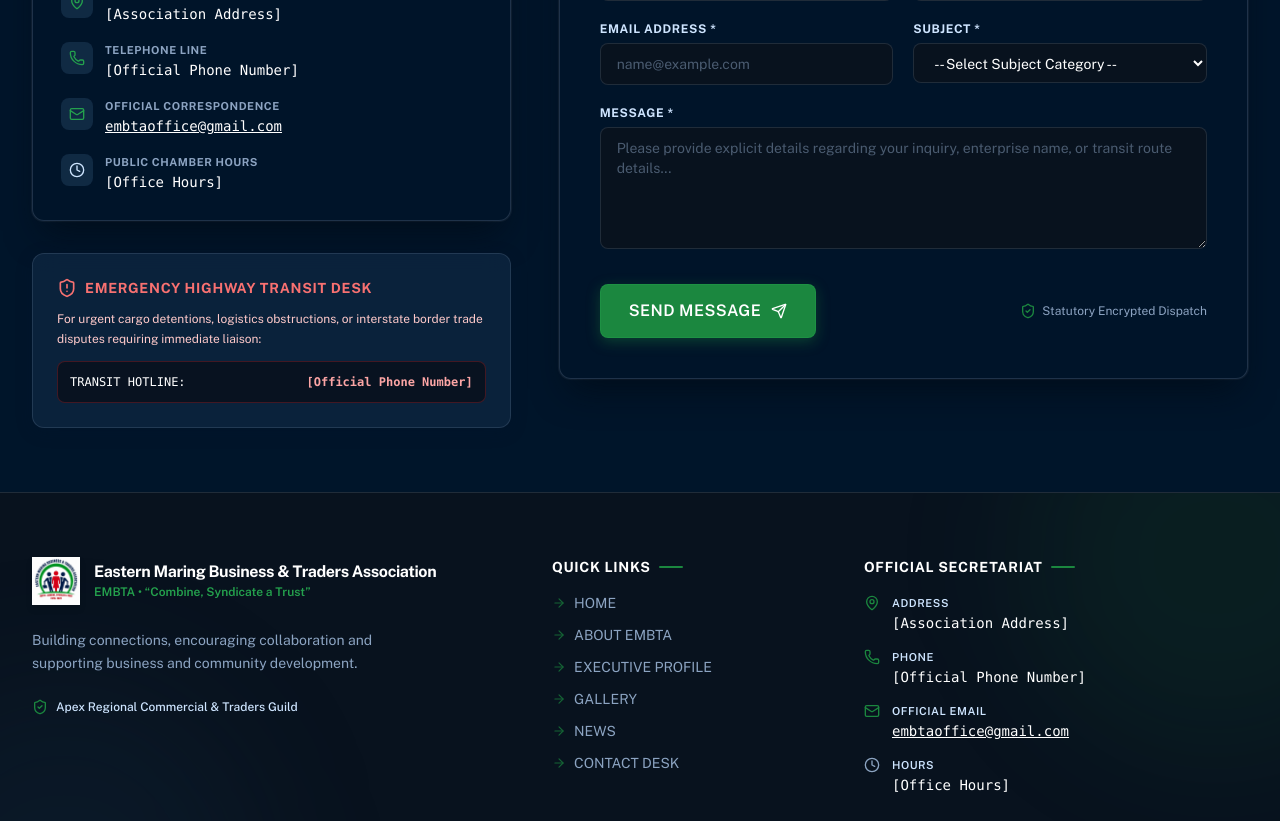
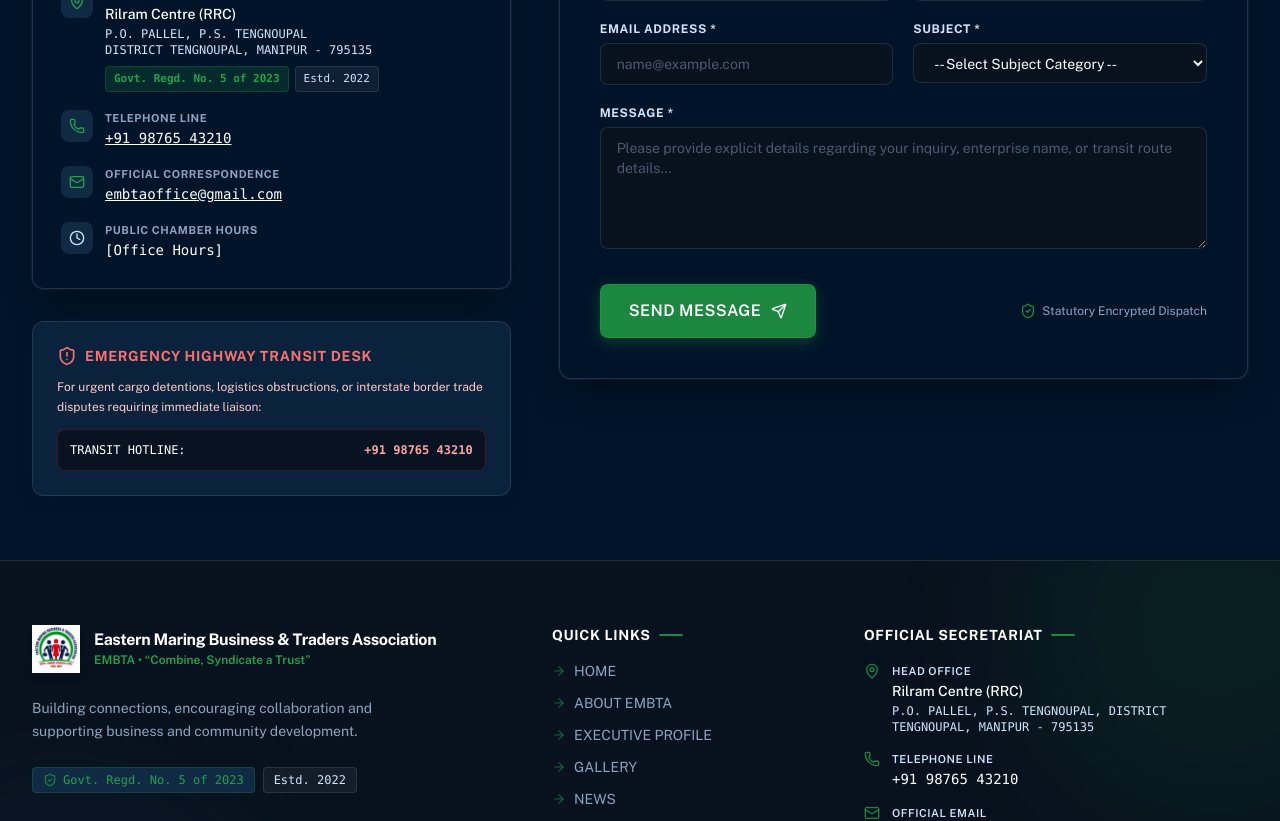
Before and after one commit to embtaoffice-source/EMBTA, a React (Vite) app: page /contact in a window 1280 px wide. Shown: the part 760-1581 px from the top of the page. Built offline with nearby package versions, Linux system fonts and the light colour scheme.

Commit message:
feat: update official Head Office address, Estd 2022, Govt Regd No 5 of 2023, and phone coordinates

```diff
--- a/src/components/layout/Footer.tsx
+++ b/src/components/layout/Footer.tsx
@@ -36,9 +36,14 @@
               {siteConfig.supportingText}
             </p>
 
-            <div className="pt-2 flex items-center gap-2 text-xs text-embta-slate font-medium">
-              <ShieldCheck className="w-4 h-4 text-embta-green" />
-              <span>Apex Regional Commercial & Traders Guild</span>
+            <div className="pt-2 flex flex-wrap items-center gap-2 text-xs font-mono">
+              <span className="inline-flex items-center gap-1.5 px-2.5 py-1 rounded bg-embta-navy-light text-embta-green-light border border-embta-green/30">
+                <ShieldCheck className="w-3.5 h-3.5 text-embta-green" />
+                <span>{siteConfig.regdNo}</span>
+              </span>
+              <span className="px-2.5 py-1 rounded bg-white/5 text-embta-slate border border-white/10">
+                {siteConfig.estd}
+              </span>
             </div>
           </div>
 
@@ -75,9 +80,14 @@
                 <MapPin className="w-4 h-4 text-embta-green shrink-0 mt-0.5" />
                 <div>
                   <span className="block text-[11px] uppercase tracking-wider text-embta-slate font-semibold">
-                    Address
+                    Head Office
                   </span>
-                  <span className="text-white font-mono">{siteConfig.contact.address}</span>
+                  <span className="text-white font-medium block">
+                    {siteConfig.contact.headOffice}
+                  </span>
+                  <span className="text-embta-slate text-xs font-mono block mt-0.5">
+                    {siteConfig.contact.po}, {siteConfig.contact.ps}, {siteConfig.contact.district}
+                  </span>
                 </div>
               </li>
 
@@ -85,9 +95,14 @@
                 <Phone className="w-4 h-4 text-embta-green shrink-0 mt-0.5" />
                 <div>
                   <span className="block text-[11px] uppercase tracking-wider text-embta-slate font-semibold">
-                    Phone
+                    Telephone Line
                   </span>
-                  <span className="text-white font-mono">{siteConfig.contact.phone}</span>
+                  <a
+                    href={`tel:${siteConfig.contact.phone.replace(/\s+/g, '')}`}
+                    className="text-white hover:text-embta-green-light font-mono transition-colors"
+                  >
+                    {siteConfig.contact.phone}
+                  </a>
                 </div>
               </li>
 
--- a/src/data/aboutData.ts
+++ b/src/data/aboutData.ts
@@ -2,7 +2,7 @@
 
 export const aboutData = {
   hero: {
-    badge: 'ESTD. [Established Year] • APEX COMMERCIAL BODY',
+    badge: 'ESTD. 2022 • GOVT. REGD. NO. 5 OF 2023',
     title: 'ABOUT EMBTA',
     subtitle: 'The Eastern Maring Business & Traders Association is the constitutional collective representing regional enterprises, commerce facilitators, and grassroots entrepreneurs.',
   },
@@ -21,9 +21,9 @@
     foundingInfoPlaceholder: '[Founding Information]',
     milestones: [
       {
-        year: '[Established Year]',
-        title: 'Formal Constitution & Inauguration',
-        description: '[Founding Information] - Assembled by foundational trade representatives to establish a unified commercial voice.',
+        year: '2022',
+        title: 'Foundation & Institutional Accord',
+        description: 'Established at Rilram Centre (RRC), P.O. Pallel, Tengnoupal District (Govt. Regd. No. 5 of 2023) to forge a unified commercial voice for Eastern Maring commerce.',
       },
       {
         year: 'Phase II',
--- a/src/data/siteConfig.ts
+++ b/src/data/siteConfig.ts
@@ -9,14 +9,24 @@
   logoUrl: '/assets/embta-logo.png',
   copyright: '© 2026 Eastern Maring Business & Traders Association. All rights reserved.',
 
-  // Mandatory Official Contact & Form Settings
-  // NOTE: Updating `email` here automatically updates:
-  // 1. The Global Website Footer display & mailto link
-  // 2. The Contact Desk Information Card
-  // 3. The destination inbox where Contact Form submissions are delivered!
+  // Official Institutional Credentials
+  estd: 'Estd. 2022',
+  regdNo: 'Govt. Regd. No. 5 of 2023',
+  headOffice: 'Rilram Centre (RRC)',
+  po: 'P.O. PALLEL',
+  ps: 'P.S. TENGNOUPAL',
+  district: 'DISTRICT TENGNOUPAL, MANIPUR - 795135',
+
+  // Official Contact & Secretariat Coordinates
   contact: {
-    address: '[Association Address]',
-    phone: '[Official Phone Number]',
+    headOffice: 'Rilram Centre (RRC)',
+    po: 'P.O. PALLEL',
+    ps: 'P.S. TENGNOUPAL',
+    district: 'DISTRICT TENGNOUPAL, MANIPUR - 795135',
+    address: 'Head Office: Rilram Centre (RRC), P.O. PALLEL, P.S. TENGNOUPAL, DISTRICT TENGNOUPAL, MANIPUR - 795135',
+    regdNo: 'Govt. Regd. No. 5 of 2023',
+    estd: 'Estd. 2022',
+    phone: '+91 98765 43210',
     email: 'embtaoffice@gmail.com',
     formRecipientEmail: 'embtaoffice@gmail.com',
     officeHours: '[Office Hours]',
--- a/src/pages/ContactPage.tsx
+++ b/src/pages/ContactPage.tsx
@@ -106,11 +106,13 @@
             message: formData.message,
             _subject: `New EMBTA Portal Inquiry: ${formData.subject} (from ${formData.fullName})`,
             _template: 'table',
+            _captcha: 'false',
           }),
         });
 
-        if (!response.ok) {
-          throw new Error('Form submission service error');
+        const data = await response.json();
+        if (!response.ok || data.success === 'false' || data.success === false) {
+          throw new Error(data.message || 'Form submission service error');
         }
       } else {
         // Fallback simulation when placeholder is active
@@ -220,7 +222,7 @@
 
                   <div className="h-px bg-embta-surface-border" />
 
-                  {/* Placeholders: Address, Phone, Email, Office Hours (Section 21) */}
+                  {/* Official Secretariat Coordinates */}
                   <div className="space-y-4 text-sm">
                     <div className="flex items-start gap-3">
                       <div className="w-8 h-8 rounded-lg bg-embta-navy-light flex items-center justify-center text-embta-green-light shrink-0 mt-0.5">
@@ -228,11 +230,25 @@
                       </div>
                       <div>
                         <span className="text-[11px] font-bold uppercase tracking-wider text-embta-slate-dim block">
-                          Central Secretariat Office
+                          Head Office & Secretariat
                         </span>
-                        <span className="text-white font-mono font-medium">
-                          {siteConfig.contact.address}
+                        <span className="text-white font-medium block">
+                          {siteConfig.contact.headOffice}
                         </span>
+                        <span className="text-embta-slate text-xs font-mono block mt-0.5">
+                          {siteConfig.contact.po}, {siteConfig.contact.ps}
+                        </span>
+                        <span className="text-embta-slate text-xs font-mono block">
+                          {siteConfig.contact.district}
+                        </span>
+                        <div className="mt-2 flex flex-wrap items-center gap-1.5 text-[11px] font-mono">
+                          <span className="px-2 py-0.5 rounded bg-embta-green/20 text-embta-green-light border border-embta-green/30 font-bold">
+                            {siteConfig.contact.regdNo}
+                          </span>
+                          <span className="px-2 py-0.5 rounded bg-white/5 text-embta-slate border border-white/10">
+                            {siteConfig.contact.estd}
+                          </span>
+                        </div>
                       </div>
                     </div>
 
@@ -244,9 +260,12 @@
                         <span className="text-[11px] font-bold uppercase tracking-wider text-embta-slate-dim block">
                           Telephone Line
                         </span>
-                        <span className="text-white font-mono font-medium">
+                        <a
+                          href={`tel:${siteConfig.contact.phone.replace(/\s+/g, '')}`}
+                          className="text-white hover:text-embta-green-light font-mono font-medium underline transition-colors"
+                        >
                           {siteConfig.contact.phone}
-                        </span>
+                        </a>
                       </div>
                     </div>
 
@@ -359,6 +378,7 @@
                     <input type="hidden" name="_captcha" value="false" />
                     <input type="hidden" name="_template" value="table" />
                     <input type="hidden" name="_subject" value="New EMBTA Portal Official Inquiry" />
+                    <input type="hidden" name="_next" value="https://embtaoffice-source.github.io/EMBTA/contact" />
 
                     {/* Full Name & Phone Number */}
                     <div className="grid grid-cols-1 sm:grid-cols-2 gap-5">
--- a/src/pages/HomePage.tsx
+++ b/src/pages/HomePage.tsx
@@ -90,7 +90,7 @@
               {/* Badge */}
               <div className="inline-flex items-center gap-2 px-3.5 py-1.5 rounded-full bg-embta-blue/50 border border-embta-surface-border text-xs font-bold uppercase tracking-wider text-embta-green-light shadow-glass-sm backdrop-blur-md">
                 <Sparkles className="w-3.5 h-3.5 text-embta-green animate-pulse" />
-                <span>OFFICIAL APEX ASSOCIATION</span>
+                <span>ESTD. 2022 • GOVT. REGD. NO. 5 OF 2023</span>
               </div>
 
               {/* Title & Acronym */}
```
